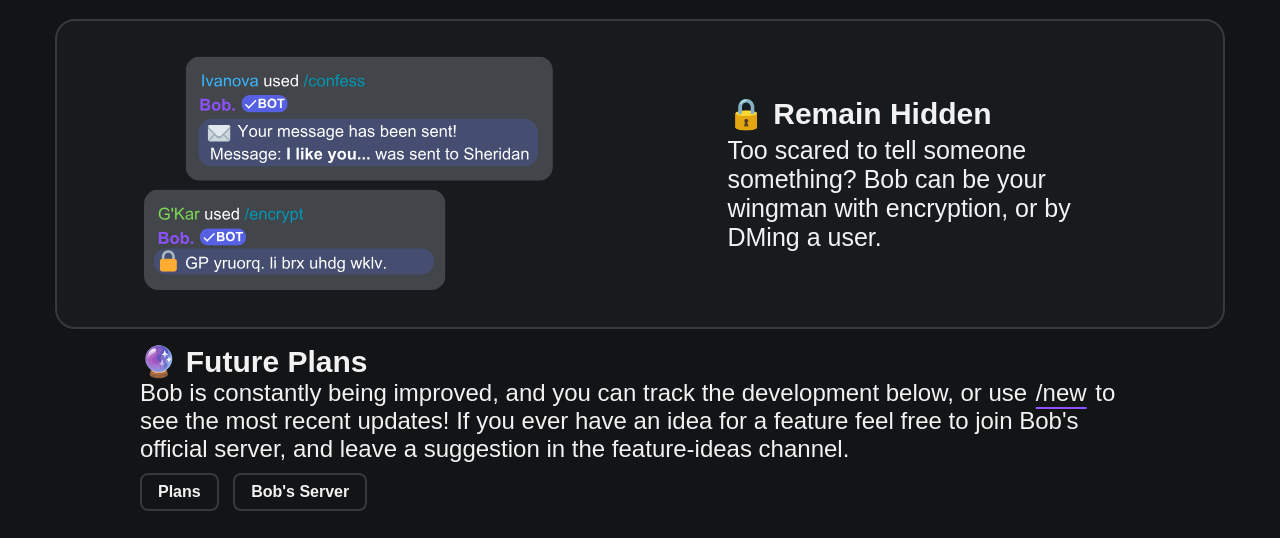
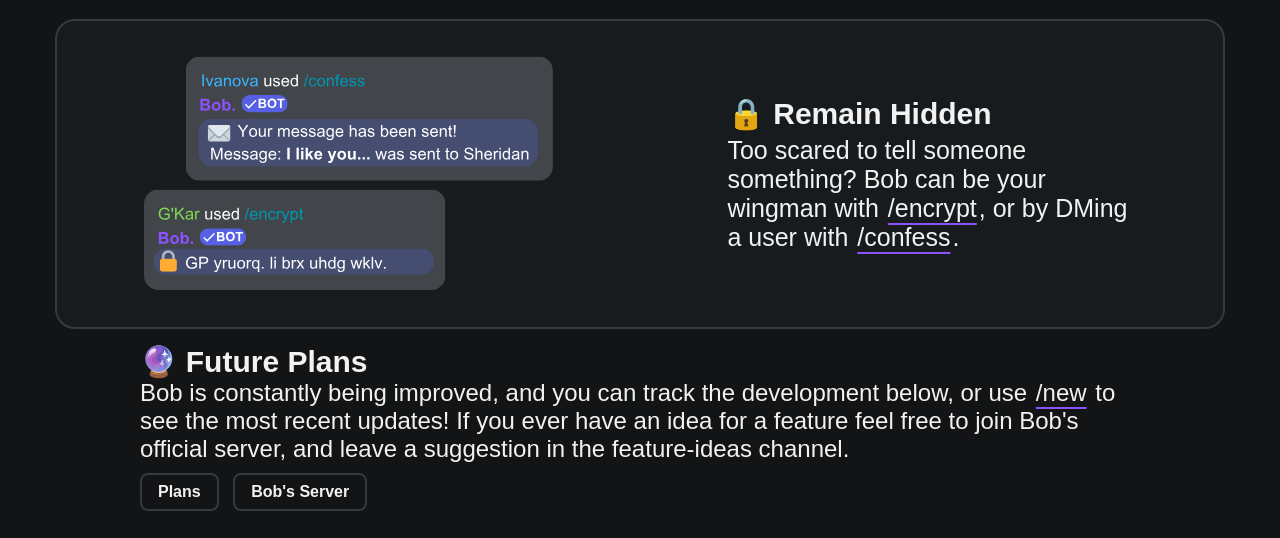
Before and after one commit to bob-el-bot/website, a plain HTML site: page index.html in a window 1280 px wide. Shown: the part 1904-2442 px from the top of the page. Drawn offline with Linux system fonts and the light colour scheme; a web font is replaced by a local one.

Commit message:
Add Commands to Remain Hidden Section

```diff
--- a/index.html
+++ b/index.html
@@ -396,7 +396,7 @@
                         <div>
                             <h2>🔒 Remain Hidden</h2>
                             <p>
-                                Too scared to tell someone something? Bob can be your wingman with encryption, or by DMing a user.
+                                Too scared to tell someone something? Bob can be your wingman with <span class="commandName">/encrypt</span>, or by DMing a user with <span class="commandName">/confess</span>.
                             </p>
                         </div>
                     </div>
```
